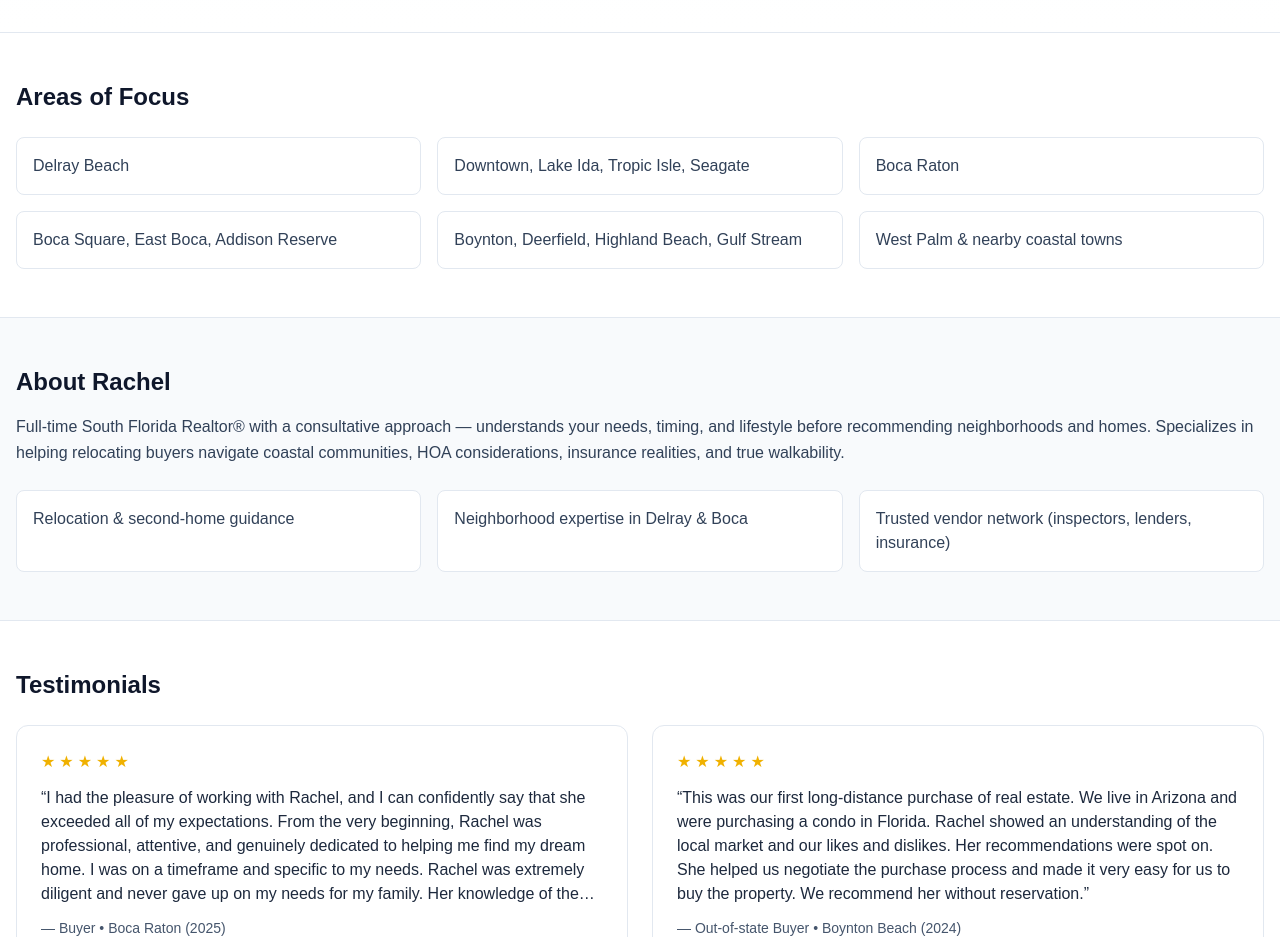
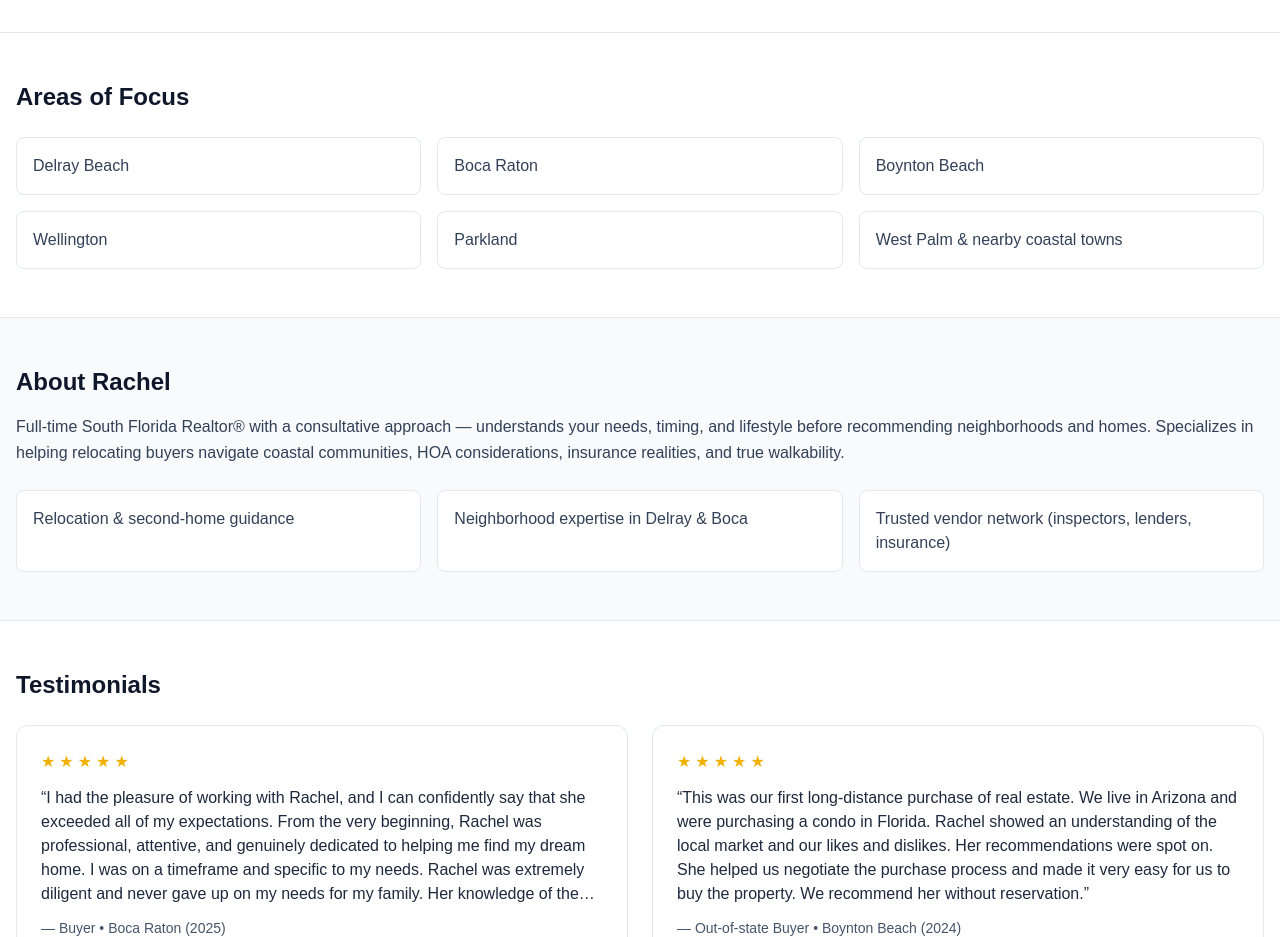
Before and after one commit to tkovalsky/rachel-site, a Next.js app: page / in a window 1280 px wide. Shown: the part 940-1877 px from the top of the page. Built offline with nearby package versions, Linux system fonts and the light colour scheme.

Commit message:
Updated areas

```diff
--- a/src/app/content/areas.ts
+++ b/src/app/content/areas.ts
@@ -1,8 +1,8 @@
 export const AREAS = [
   "Delray Beach",
-  "Downtown, Lake Ida, Tropic Isle, Seagate",
   "Boca Raton",
-  "Boca Square, East Boca, Addison Reserve",
-  "Boynton, Deerfield, Highland Beach, Gulf Stream",
+  "Boynton Beach",
+  "Wellington",
+  "Parkland",
   "West Palm & nearby coastal towns",
 ];
```
